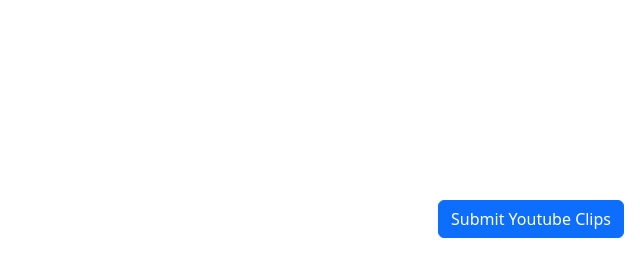
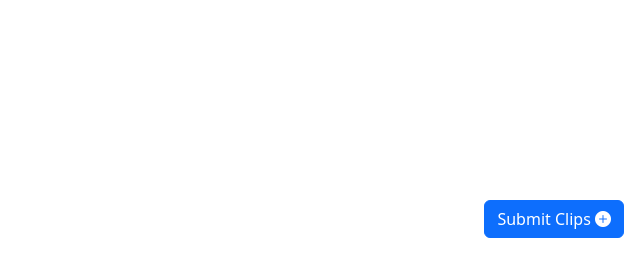
Before and after one commit to Jialin-weng/smashProject, a PHP site: page /highlights.php in a window 1280 px wide. Shown: the part 546-800 px from the top of the page, without its empty margins (640-1280 px from the left). Run offline with PHP 8.4, Linux system fonts and the light colour scheme; the visitor is signed in with stand-in values (Sample User, id 1); data that the repository does not hold is empty.

Commit message:
Update highlights.php

```diff
--- a/highlights.php
+++ b/highlights.php
@@ -95,7 +95,9 @@ $list_of_highlights = getAllHighlights();
     if (isset($_SESSION["username"])) {
         echo '<div class="position-fixed bottom-0 end-0 p-3">
         <button type="button" class="btn btn-primary" data-bs-toggle="modal" data-bs-target="#highlightform">
-        Submit Youtube Clips
+
+        Submit Clips
+        <i class="bi bi-plus-circle-fill"></i>
     </button>
     </div>';
 
@@ -112,7 +114,7 @@ $list_of_highlights = getAllHighlights();
                     <!-- Your form goes here -->
                     <form action="highlightSubmit.php" method="post">
                         <div class="mb-3">
-                            <label for="exampleFormControlInput1" class="form-label">Link</label>
+                            <label for="exampleFormControlInput1" class="form-label">Youtube Link</label>
                             <input type="url" class="form-control" id="exampleFormControlInput1"
                                 placeholder="https://www.youtube.com/watch?v=dQw4w9WgXcQ" name="videoLink" required>
                         </div>
```
